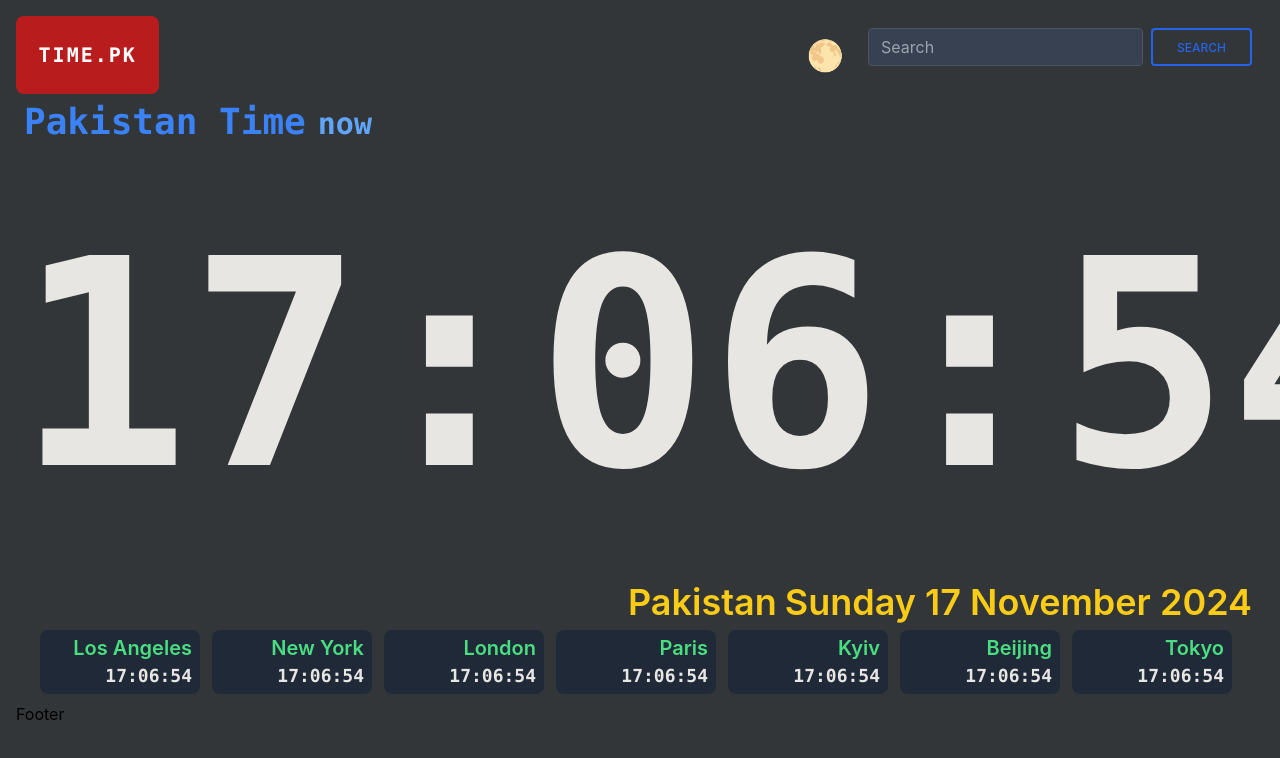
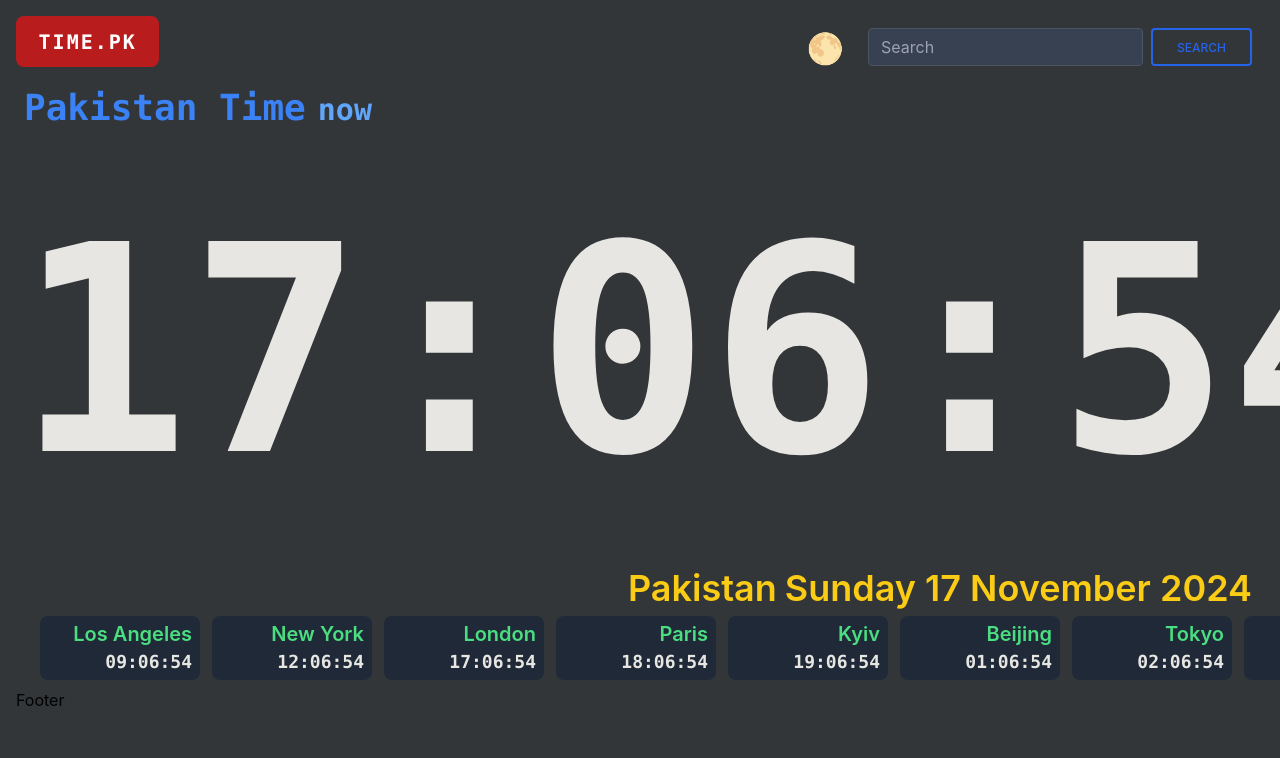
Before and after one commit to Usamazbr/Clock-TypeScript, a React (Create React App) app: page / in a window 1280 px wide. Shown: the top 758 px of the page. Built offline with nearby package versions, Linux system fonts and the light colour scheme.

Commit message:
Corrected time zones

```diff
--- a/src/components/Navbar.tsx
+++ b/src/components/Navbar.tsx
@@ -1,10 +1,7 @@
 const Navbar = () => {
   return (
-    <div
-      className="flex flex-row h-16rounded-lg
-"
-    >
-      <div className="flex flex-col justify-center w-40 p-2 bg-red-700 rounded-lg">
+    <div className="flex flex-row h-16 rounded-lg">
+      <div className="flex flex-col h-4/5 justify-center w-40 p-2 bg-red-700 rounded-lg">
         <h2 className="font-semibold font-mono text-center text-xl text-white tracking-widest">
           TIME.PK
         </h2>
--- a/src/components/Timer.tsx
+++ b/src/components/Timer.tsx
@@ -1,4 +1,5 @@
 import { useState, useEffect } from "react";
+
 type TimerProps = {
   name: string;
   gmt: number;
@@ -9,13 +10,23 @@ const Timer = ({ name, gmt, small }: TimerProps) => {
   const [nTime, setNTime] = useState(new Date());
 
   useEffect(() => {
-    const interval = setInterval(() => setNTime(() => new Date()), 1_000);
+    // Update the time every second
+    const interval = setInterval(() => setNTime(new Date()), 1_000);
 
     return () => {
       clearInterval(interval);
     };
-  }, [setNTime]);
-  console.log(gmt);
+  }, []);
+
+  // Adjust the time based on GMT offset, using UTC as the base
+  const adjustedTime = new Date(
+    nTime.getUTCFullYear(),
+    nTime.getUTCMonth(),
+    nTime.getUTCDate(),
+    nTime.getUTCHours() + gmt, // Adjust hours based on GMT offset
+    nTime.getUTCMinutes(),
+    nTime.getUTCSeconds()
+  );
 
   return (
     <div
@@ -33,16 +44,16 @@ const Timer = ({ name, gmt, small }: TimerProps) => {
           small ? "w-full text-lg text-right" : "text-center text-xl18"
         }  text-[#e7e6e2] font-semibold font-mono rounded-lg`}
       >
-        {nTime.toLocaleTimeString("en-GB")}
+        {adjustedTime.toLocaleTimeString("en-GB")}
       </h2>
       <div className="w-36 rounded-lg"></div>
       {!small && (
-        <div className="flex flex-row px-3 gap-2 justify-end w-fullrounded-lg">
+        <div className="flex flex-row px-3 gap-2 justify-end w-full rounded-lg">
           <h2 className="text-4xl text-yellow-400 font-semibold rounded-lg">
             {name}
           </h2>
           <h2 className="text-4xl text-yellow-400 font-semibold rounded-lg">
-            {nTime.toLocaleDateString("en-GB", {
+            {adjustedTime.toLocaleDateString("en-GB", {
               weekday: "long",
               year: "numeric",
               month: "long",
--- a/src/data/capitals.json
+++ b/src/data/capitals.json
@@ -2,31 +2,35 @@
   "list": [
     {
     "name": "Los Angeles",
-    "gmt": -13
+    "gmt": -8
     },
     {
     "name": "New York",
-    "gmt": -10
+    "gmt": -5
     },
     {
     "name": "London",
-    "gmt": -5
+    "gmt": 0
     },
     {
     "name": "Paris",
-    "gmt": -4
+    "gmt": 1
     },
     {
     "name": "Kyiv",
-    "gmt": -3
+    "gmt": 2
     },
     {
     "name": "Beijing",
-    "gmt": 3
+    "gmt": 8
     },
     {
     "name": "Tokyo",
-    "gmt": 4
+    "gmt": 9
+    },
+    {
+    "name": "Pakistan",
+    "gmt": 5
     }
   ]
 }
```
Also changed, not shown: 1 other file (tests, documents, lock files or other folders).
